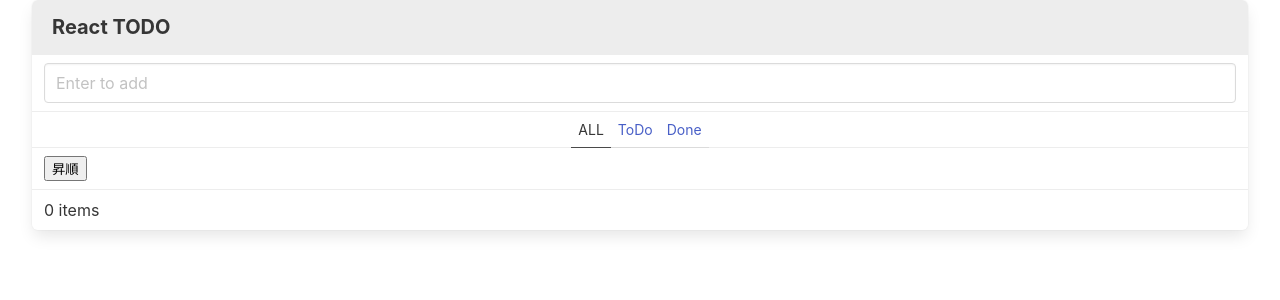
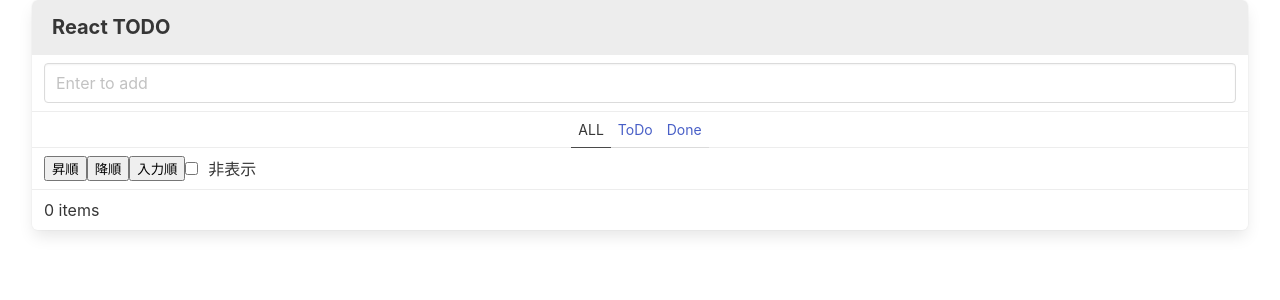
Before and after one commit to akira21kaji/React-Todo-List, a React (Vite) app: page / in a window 1280 px wide. Shown: the top 300 px of the page. Built offline with nearby package versions, Linux system fonts and the light colour scheme.

Commit message:
課題2

```diff
--- a/src/Todo.tsx
+++ b/src/Todo.tsx
@@ -9,6 +9,8 @@ const getKey = () => Math.random().toString(32).substring(2);
 function Todo() {
   const [items, setItems] = useState<User[]>([]);
   const [filter, setFilter] = useState("ALL");
+  const [isOrder, setIsOrder] = useState("");
+  const [visible, setVisible] = useState(false);
 
   const handleAdd = (text) => {
     setItems([...items, { key: getKey(), text, done: false }]);
@@ -32,7 +34,22 @@ function Todo() {
     setItems(newItems);
   };
 
-  const orderAsc = () => {};
+  const prepareItems = () => {
+    if (isOrder === "") {
+      return displayItems;
+    }
+    return displayItems.sort((a, b) => {
+      return isOrder === "asc"
+        ? a.text.localeCompare(b.text)
+        : b.text.localeCompare(a.text);
+    });
+  };
+
+  const sortedItems = prepareItems();
+
+  const isAsc = () => setIsOrder("asc");
+  const isDesc = () => setIsOrder("desc");
+  const isReset = () => setIsOrder("");
 
   return (
     <div className="panel">
@@ -40,12 +57,19 @@ function Todo() {
       <Input onAdd={handleAdd} />
       <Filter onChange={handleFilterChange} value={filter} />
       <div className="panel-block">
-        <button onClick={orderAsc}>昇順</button>
-        {/* <button onClick={orderDesc}>降順</button> */}
+        <button onClick={isAsc}>昇順</button>
+        <button onClick={isDesc}>降順</button>
+        <button onClick={isReset}>入力順</button>
+        <div className="is-block">
+          <input type="checkbox" onChange={() => setVisible(!visible)} />
+          <span>非表示</span>
+        </div>
       </div>
-      {displayItems.map((item) => (
-        <TodoItem key={item.text} item={item} onCheck={handleCheck} />
-      ))}
+      <div>
+        {sortedItems.map((item, index) => (
+          <TodoItem key={index} item={item} onCheck={handleCheck} />
+        ))}
+      </div>
       <div className="panel-block">{displayItems.length} items</div>
     </div>
   );
```
